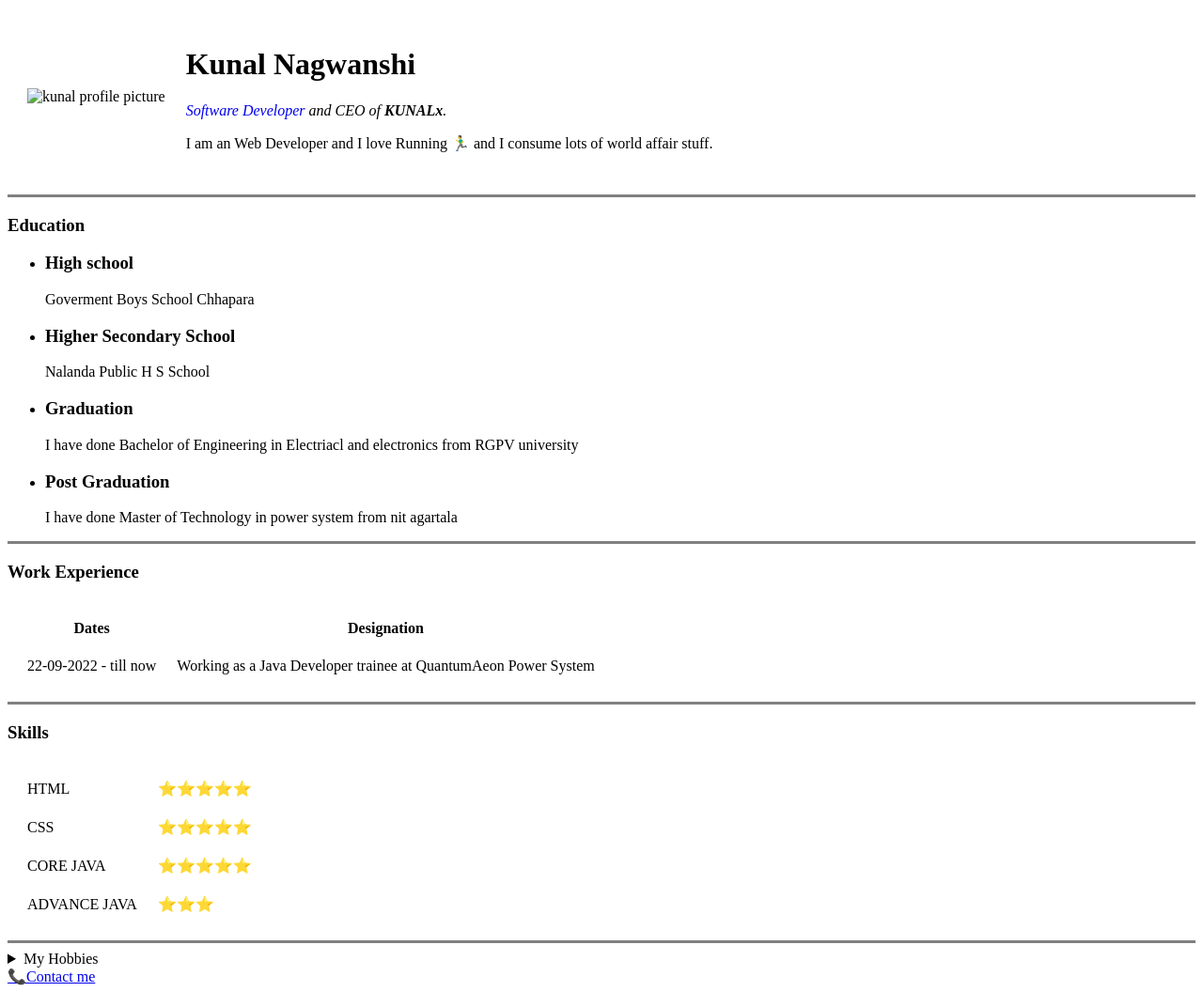
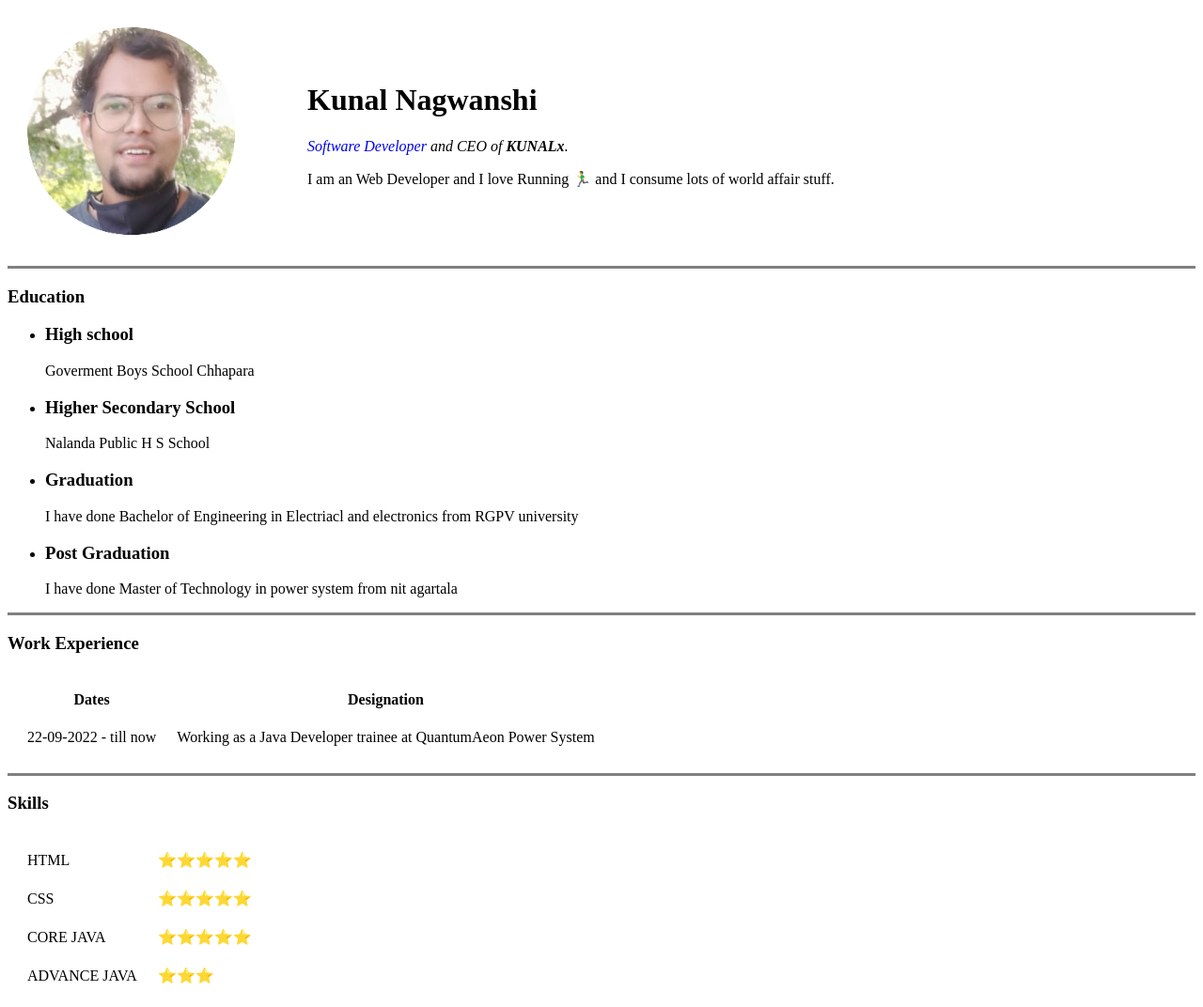
Before and after one commit to cruwnal/cv, a plain HTML site: page index.html in a window 1280 px wide. Shown: the top 1072 px of the page at 94% size. Drawn offline with Linux system fonts and the light colour scheme; the site is published under a folder, as on GitHub Pages, so addresses that start at the root find nothing.

Commit message:
Update index.html

```diff
--- a/index.html
+++ b/index.html
@@ -10,7 +10,7 @@
 <body>
     <table cellspacing="20">
         <tr>
-          <td><img style="width:80%" src="/photos/kunalNagwashi.png" alt="kunal profile picture"></td>
+          <td><img style="width:80%" src="photos/kunalNagwashi.png" alt="kunal profile picture"></td>
           <td> <h1>Kunal Nagwanshi</h1>
             <p><em><a  style="text-decoration:none" href="https://www.linkedin.com/in/kunal-nagwanshi-21a16a176/">Software Developer</a> and CEO of
                     <strong>KUNALx</strong>.</em></p>
```
